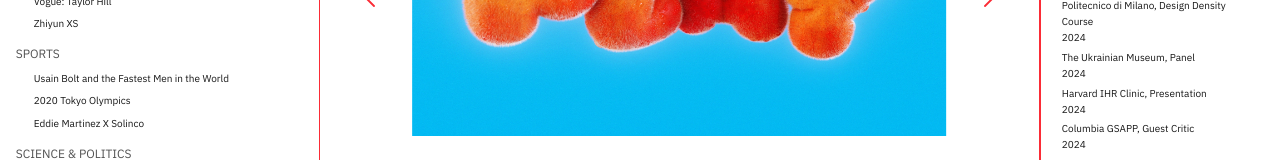
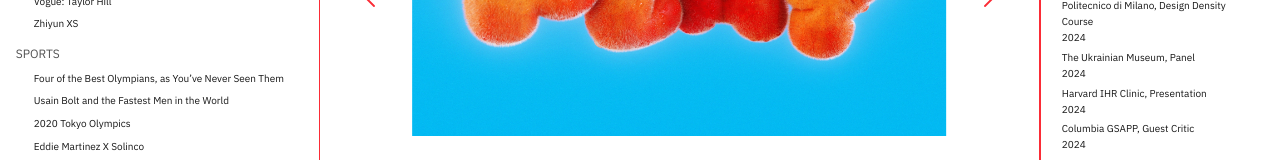
Before and after one commit to egrothjan/commercial_website, a Next.js app: page / in a window 1280 px wide. Shown: the part 281-441 px from the top of the page. Built offline with nearby package versions, Linux system fonts and the light colour scheme.

Commit message:
reorder 2

```diff
--- a/app/page.tsx
+++ b/app/page.tsx
@@ -14,6 +14,7 @@ export default function Home() {
     { title: "Diary of a Song: Ed Sheeran’s ‘Shape of You’", key: "diary-ed-sheeran", href: "#",},
     { title: "Vogue: Taylor Hill", key: "taylor-hill-vogue", href: "#",},
     { title: "Zhiyun XS", key: "zhiyun-xs", href: "#" },
+    { title: "Four of the Best Olympians, as You’ve Never Seen Them", key: "winter-olympics", href: "#" },
     { title: "Usain Bolt and the Fastest Men in the World", key: "usain-bolt", href: "#" },
     { title: "2020 Tokyo Olympics", key: "olympics-ar", href: "#" },
     { title: "Eddie Martinez X Solinco", key: "solinco", href: "#" },
@@ -74,6 +75,11 @@ This video analysis is a visual reconstruction of one of the most clandestine pr
 Role: 3D Designer
 
 There are three Usain Bolts on this track: one from Beijing in 2008, one from London in 2012 and one from Rio de Janeiro in 2016. The London .`,
+
+"winter-olympics": `Client: The New York Times
+Role: Art Director, Animator
+
+Four Olympic champions captured in a new way — a unique look at the athletes redefining their sports.`,
 
   "olympics-ar": `Client: The New York Times
 Role: Art Director, 3D Designer
@@ -434,11 +440,12 @@ useEffect(() => {
               Culture
             </span>
           )}
-          {key === "usain-bolt" && (
-            <span className="text-neutral-600 dark:text-neutral-400 uppercase text-xs my-2">
-              Sports
-            </span>
-          )}
+          {key === "winter-olympics" && (
+  <span className="text-neutral-600 dark:text-neutral-400 uppercase text-xs my-2">
+    Sports
+  </span>
+)}
+
           {key === "bronx-fire" && (
             <span className="text-neutral-600 dark:text-neutral-400 uppercase text-xs my-2">
               Science & Politics
@@ -1198,6 +1205,20 @@ useEffect(() => {
               />
             </div>
 
+            ) : p.key === "winter-olympics" ? (
+  /* ---- Winter Olympics video ---- */
+  <div className="w-full flex justify-center">
+    <video
+      src="/winterOlympics_1.webm"
+      autoPlay
+      muted
+      loop
+      playsInline
+      className="object-contain w-[100%] h-auto"
+    />
+  </div>
+
+
             ) : p.key === "zhiyun-xs" ? (
   /* ---- Zhiyun XS video ---- */
   <div className="w-full flex justify-center">
```
Also changed, not shown: 1 other file (tests, documents, lock files or other folders).
